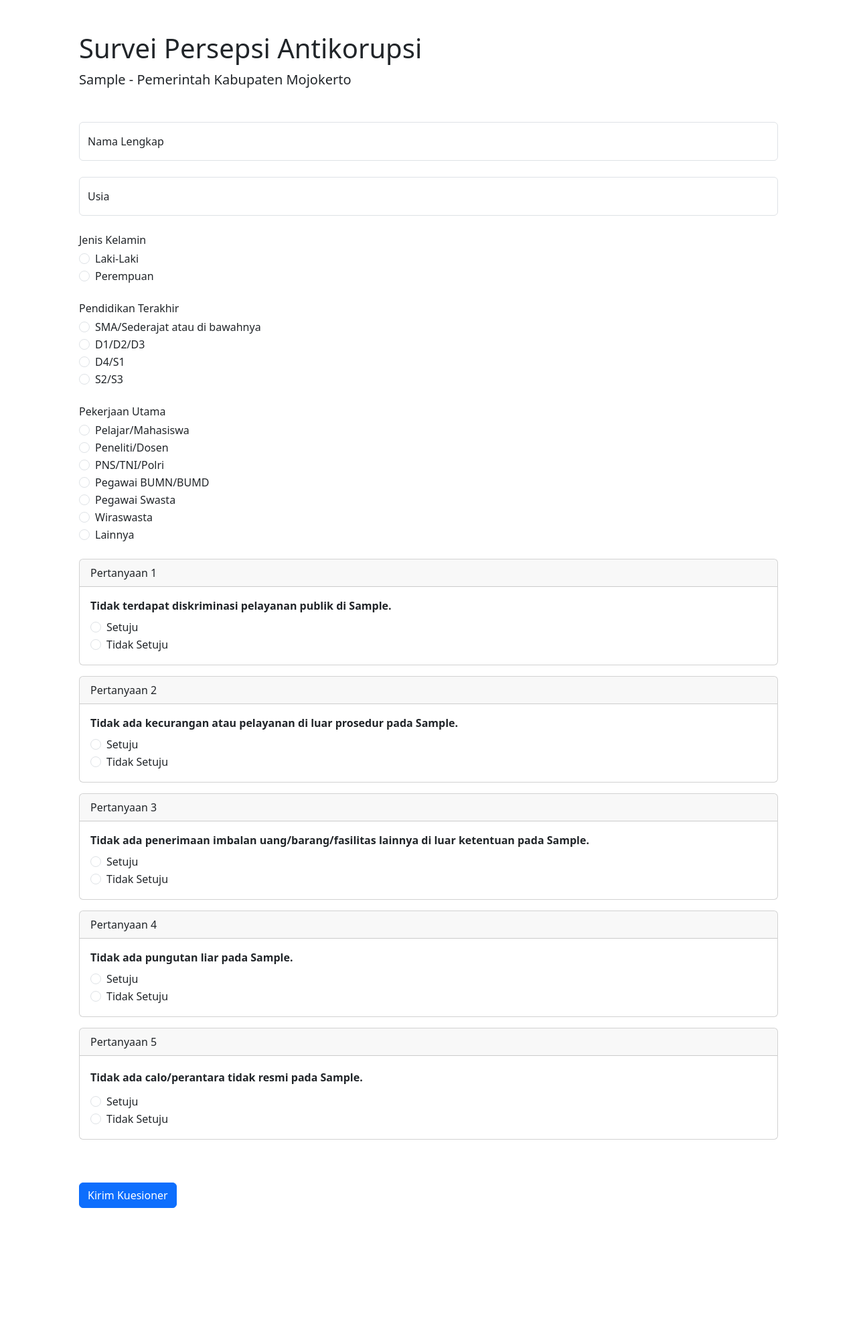
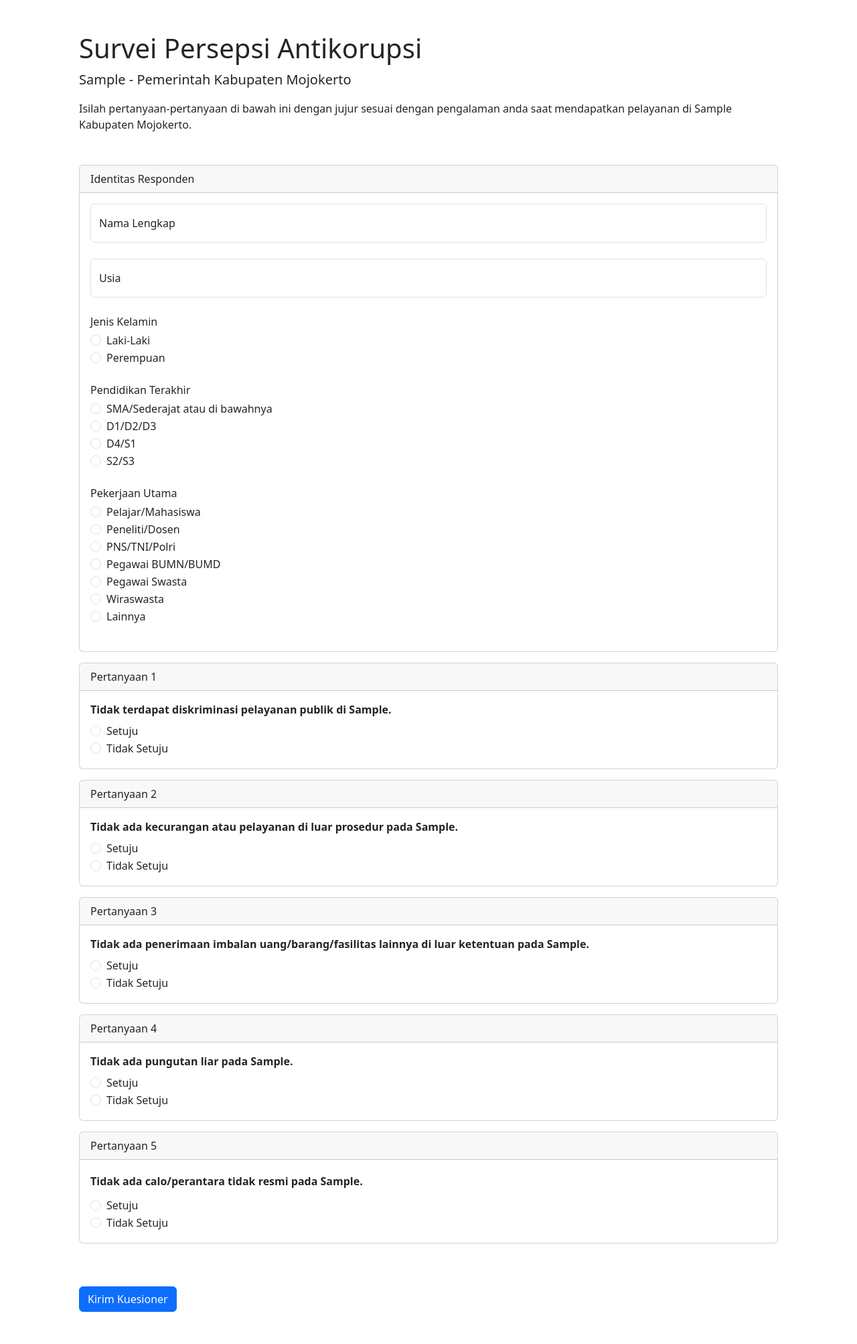
Before and after one commit to wstypr/spak, a Flask app: template templates/spak.html in a window 1280 px wide. Shown: the whole page at 67% size. Before the commit the page ends 1803 px from the top, so only its background shows below. Run offline with Flask 3, Linux system fonts and the light colour scheme; the template is opened without the code that fills it: most values are stand-ins (such as "Sample title", 1, 10 or a date in 2020).

Commit message:
Fix some bugs

```diff
--- a/app.py
+++ b/app.py
@@ -1,16 +1,11 @@
-from flask import Flask, render_template
+from flask import Flask, render_template, redirect
+from opd import *
 
 app = Flask(__name__)
 
-
-perangkat_daerah = {
-        "dispendukcapil" : "Dinas Kependudukan dan Pencatatan Sipil",
-        "dpmptsp" : "Dinas Penanaman Modal dan Perizinan Terpadu Satu Pintu"
-    }
-
 @app.route('/')
 def home():
-    return "Hello, my world"
+    return "SPAK 2024"
 
 @app.route('/welcome')
 def welcome():
@@ -18,7 +13,10 @@ def welcome():
 
 @app.route('/<opd>')
 def spak(opd):
-    return render_template('spak.html', perangkat_daerah=perangkat_daerah[opd], opd=opd)
+    if opd not in opdAccronym:
+        return redirect('/')
+    else:
+        return render_template('spak.html', perangkat_daerah=opdFullName[opd])
 
 
 
--- a/opd.py
+++ b/opd.py
@@ -84,5 +84,5 @@ opdFullName = {
 
 opdAccronym = ['setda', 'setwan', 'bkpsdm', 'bakesbangpol', 'bpbd', 'bapenda', 'pembangunan', 'hukum', 'kesra', 'organisasi', 'pemerintahan', 'pbj', 'perekonomian', 'renkeu', 'prokompim', 'umum', 'disbudporapar', 'disdukcapil', 'dinkes', 'diskominfo', 'dinkopum', 'dlh', 'dispari', 'dpupr', 'dpmd', 'dpmptsp', 'dispendik', 'dp2kbp2', 'disperindag', 'disperka', 'disperta', 'dprkp2', 'dinsos', 'disnaker', 'inspektorat', 'satpolpp','rssoekandar', 'rsbasoeni', 'bangsal', 'dawarblandong', 'dlanggu', 'gedeg', 'gondang', 'jatirejo', 'jetis', 'kemlagi', 'kutorejo', 'mojoanyar', 'mojosari', 'ngoro', 'pacet', 'pungging', 'puri', 'sooko', 'trawas', 'trowulan', 'pkmdlanggu', 'pkmbangsal', 'pkmdawarblandong', 'pkmgayaman', 'pkmgedeg', 'pkmgondang', 'pkmjatirejo', 'pkmjetis', 'pkmkedungsari', 'pkmkemlagi', 'pkmkutorejo', 'pkmlespadangan', 'pkmmanduro', 'pkmmodopuro', 'pkmmojosari', 'pkmngoro', 'pkmpacet', 'pkmpandan', 'pkmpesanggrahan', 'pkmpuri', 'pkmsooko', 'pkmtawangsari', 'pkmtrawas', 'pkmtrowulan', 'pkmwatukenongo']
 
-
-print(opdFullName.keys())
+if __name__ == "__main__":
+    print(opdFullName.keys())
--- a/templates/spak.html
+++ b/templates/spak.html
@@ -13,11 +13,60 @@
   </head>
   <body>
     <div class="container p-5">
+      <!-- modal success msg -->
+      <div class="modal" tabindex="-1" id="success-msg">
+        <div class="modal-dialog modal-dialog-centered">
+          <div class="modal-content">
+            <div class="modal-header text-bg-success">
+              <h5 class="modal-title">Kuesioner Terkirim</h5>
+              <button class="btn-close" data-bs-dismiss="modal"></button>
+            </div>
+            <div class="modal-body">
+              <h5>Terima Kasih</h5>
+              <p>
+                Terima kasih anda telah berpartisipasi dalam Survei Persepsi
+                Antikorupsi. Partisipasi anda telah ikut berperan membangun
+                {{perangkat_daerah}} yang berintegritas dan antikorupsi.
+              </p>
+            </div>
+          </div>
+        </div>
+      </div>
+
+      <!-- modal error msg -->
+      <div class="modal" tabindex="-1" id="error-msg">
+        <div class="modal-dialog modal-dialog-centered">
+          <div class="modal-content">
+            <div class="modal-header text-bg-danger">
+              <h5 class="modal-title">Kuesioner Gagal Terkirim</h5>
+              <button class="btn-close" data-bs-dismiss="modal"></button>
+            </div>
+            <div class="modal-body">
+              <h5>Mohon Maaf</h5>
+              <p>
+                Mohon maaf telah terjadi kesalahan teknis sehingga kuesioner
+                anda gagal terkirim. Silahkan coba lagi mengisi dan mengumpulkan
+                kuesioner beberapa saat kemudian.
+              </p>
+            </div>
+          </div>
+        </div>
+      </div>
+
       <h1>Survei Persepsi Antikorupsi</h1>
-      <div class="lead mb-5">
+      <div class="lead mb-3">
         {{ perangkat_daerah }} - Pemerintah Kabupaten Mojokerto
       </div>
       <form id="kuesioner" autocomplete="off">
+        <p class="mb-5">
+          Isilah pertanyaan-pertanyaan di bawah ini dengan jujur sesuai dengan
+          pengalaman anda saat mendapatkan pelayanan di {{perangkat_daerah}}
+          Kabupaten Mojokerto.
+        </p>
+
+        <div class="card mb-3">
+          <div class="card-header">Identitas Responden</div>
+          <div class="card-body">
             <div class="form-floating mb-4">
               <input
                 type="text"
@@ -370,23 +432,6 @@
       integrity="sha384-C6RzsynM9kWDrMNeT87bh95OGNyZPhcTNXj1NW7RuBCsyN/o0jlpcV8Qyq46cDfL"
       crossorigin="anonymous"
     ></script>
-
-    <script>
-      const form = document.getElementById("kuesioner");
-      const url =
-        "https://script.google.com/macros/s/AKfycbyTve5CPTg7POa6uHDbAJu9-1cbkZqIxW22yimmYX5c4EMJhProZvDAuWwGXiAJ4ZFd/exec";
-
-      form.addEventListener("submit", (e) => {
-        let data = new FormData(form);
-        e.preventDefault();
-
-        console.log(data.get("nama"));
-        console.log(data.get("opd"));
-
-        fetch(url, { method: "POST", body: data })
-          .then((response) => console.log(response))
-          .catch((error) => console.log(error));
-      });
-    </script>
+    <script src="../static/script.js"></script>
   </body>
 </html>
```
Also changed, not shown: other parts of templates/spak.html (+29 -16 lines). Lines whose indentation alone changed are shown as unchanged.
